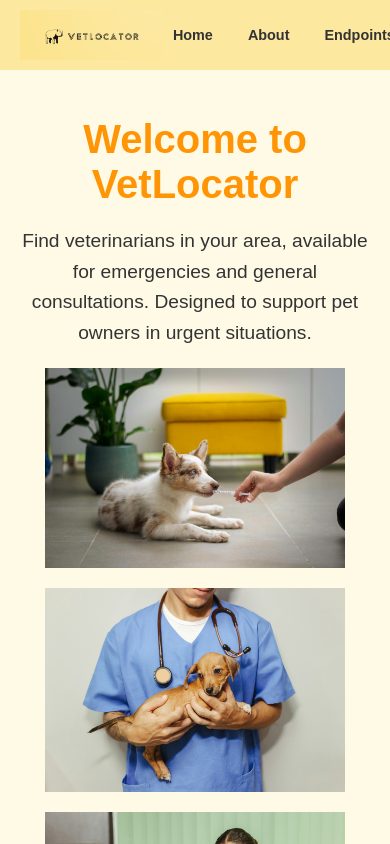
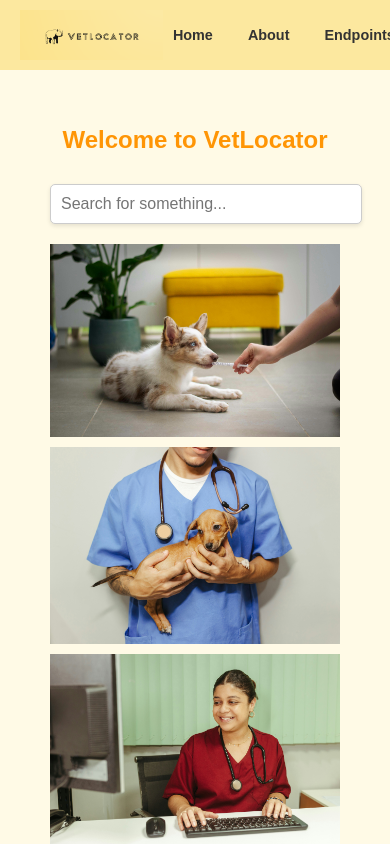
Before and after one commit to FeliciaFavrholdt/VetLocator_frontend, a React (Vite) app: page / in a window 390 px wide. Shown: the top 844 px of the page. Built offline with nearby package versions, Linux system fonts and the light colour scheme.

Commit message:
adding media queries and flexbox/grid

```diff
--- /dev/null
+++ b/src/components/Searchbar.jsx
@@ -0,0 +1,36 @@
+import styled from "styled-components";
+
+const SearchbarContainer = styled.div`
+  width: 100%;
+  max-width: 800px;
+  margin: 20px auto;
+
+  @media (max-width: 768px) {
+    max-width: 100%; /* Allow the search bar to take full width on smaller screens */
+  }
+`;
+
+const SearchInput = styled.input`
+  width: 100%;
+  padding: 10px;
+  font-size: 1rem;
+  border: 1px solid #ccc;
+  border-radius: 5px;
+  box-shadow: 0px 2px 4px rgba(0, 0, 0, 0.1);
+
+  &:focus {
+    border-color: #eb871d;
+    outline: none;
+    box-shadow: 0px 2px 6px rgba(220, 140, 79, 0.5);
+  }
+`;
+
+function Searchbar() {
+  return (
+    <SearchbarContainer>
+      <SearchInput type="text" placeholder="Search for something..." />
+    </SearchbarContainer>
+  );
+}
+
+export default Searchbar;
--- a/src/layouts/MainLayout.jsx
+++ b/src/layouts/MainLayout.jsx
@@ -1,4 +1,4 @@
-import { NavLink, Outlet } from "react-router-dom";
+import { Outlet } from "react-router-dom";
 import styled from "styled-components";
 import logo from "../assets/images/VetLocatorLogo.png";
 import Footer from "../components/Footer";
--- a/src/pages/Home.jsx
+++ b/src/pages/Home.jsx
@@ -2,52 +2,95 @@ import styled from "styled-components";
 import homeImg from "../assets/images/img.png";
 import dogImg from "../assets/images/dog1.png";
 import entranceImg from "../assets/images/entrance.png";
+import Searchbar from "../components/Searchbar";
 
 const HomeContainer = styled.div`
+  display: flex;
+  flex-direction: column;
+  align-items: center;
   text-align: center;
+  padding: 20px;
+`;
+
+const ContentWrapper = styled.div`
+  display: flex;
+  flex-direction: column;
+  align-items: center;
+  max-width: 960px;
+  margin: 0 auto;
+  padding: 0 10px; /* Add padding for smaller screens */
 `;
 
 const ImagesContainer = styled.div`
-  display: flex;
-  justify-content: center;
-  flex-wrap: wrap; /* Ensures images wrap on smaller screens */
-  gap: 20px; /* Spacing between images */
+  display: grid;
+  grid-template-columns: repeat(3, 1fr); /* 3 images per row */
+  gap: 10px; /* Spacing between images */
+  width: 100%;
+  max-width: 960px;
   margin-bottom: 20px;
+
+  @media (max-width: 768px) {
+    grid-template-columns: repeat(2, 1fr); /* 2 images per row on smaller screens */
+  }
+
+  @media (max-width: 480px) {
+    grid-template-columns: 1fr; /* 1 image per row on very small screens */
+  }
 `;
 
 const StyledImage = styled.img`
-  width: 100%; /* Responsive width */
-  max-width: 300px; /* Images will not exceed 300px */
-  height: auto; /* Maintain aspect ratio */
+  width: 100%; /* Take the full width of the grid cell */
+  max-width: 300px; /* Limit the maximum width */
+  height: auto;
 `;
 
 const Heading = styled.h1`
   font-size: 2.5rem;
   color: #ff9505;
   margin-bottom: 10px;
+
+  @media (max-width: 768px) {
+    font-size: 2rem;
+  }
+
+  @media (max-width: 480px) {
+    font-size: 1.5rem;
+  }
 `;
 
 const Paragraph = styled.p`
-  width: 100%; /* Responsive width */
-  max-width: 800px; /* Limiting width for better readability */
+  width: 100%;
+  max-width: 800px;
   font-size: 1.2rem;
   color: #333;
   line-height: 1.6;
+  margin-top: 20px;
+
+  @media (max-width: 768px) {
+    font-size: 1rem;
+  }
+
+  @media (max-width: 480px) {
+    font-size: 0.9rem;
+  }
 `;
 
 function Home() {
   return (
     <HomeContainer>
+      <ContentWrapper>
         <Heading>Welcome to VetLocator</Heading>
-      <Paragraph>
-        Find veterinarians in your area, available for emergencies and general
-        consultations. Designed to support pet owners in urgent situations.
-      </Paragraph>
+        <Searchbar />
         <ImagesContainer>
           <StyledImage src={homeImg} alt="Home" />
           <StyledImage src={dogImg} alt="Dog" />
           <StyledImage src={entranceImg} alt="Entrance" />
         </ImagesContainer>
+        <Paragraph>
+          Find veterinarians in your area, available for emergencies and general
+          consultations. Designed to support pet owners in urgent situations.
+        </Paragraph>
+      </ContentWrapper>
     </HomeContainer>
   );
 }
```
Lines whose indentation alone changed are shown as unchanged.
